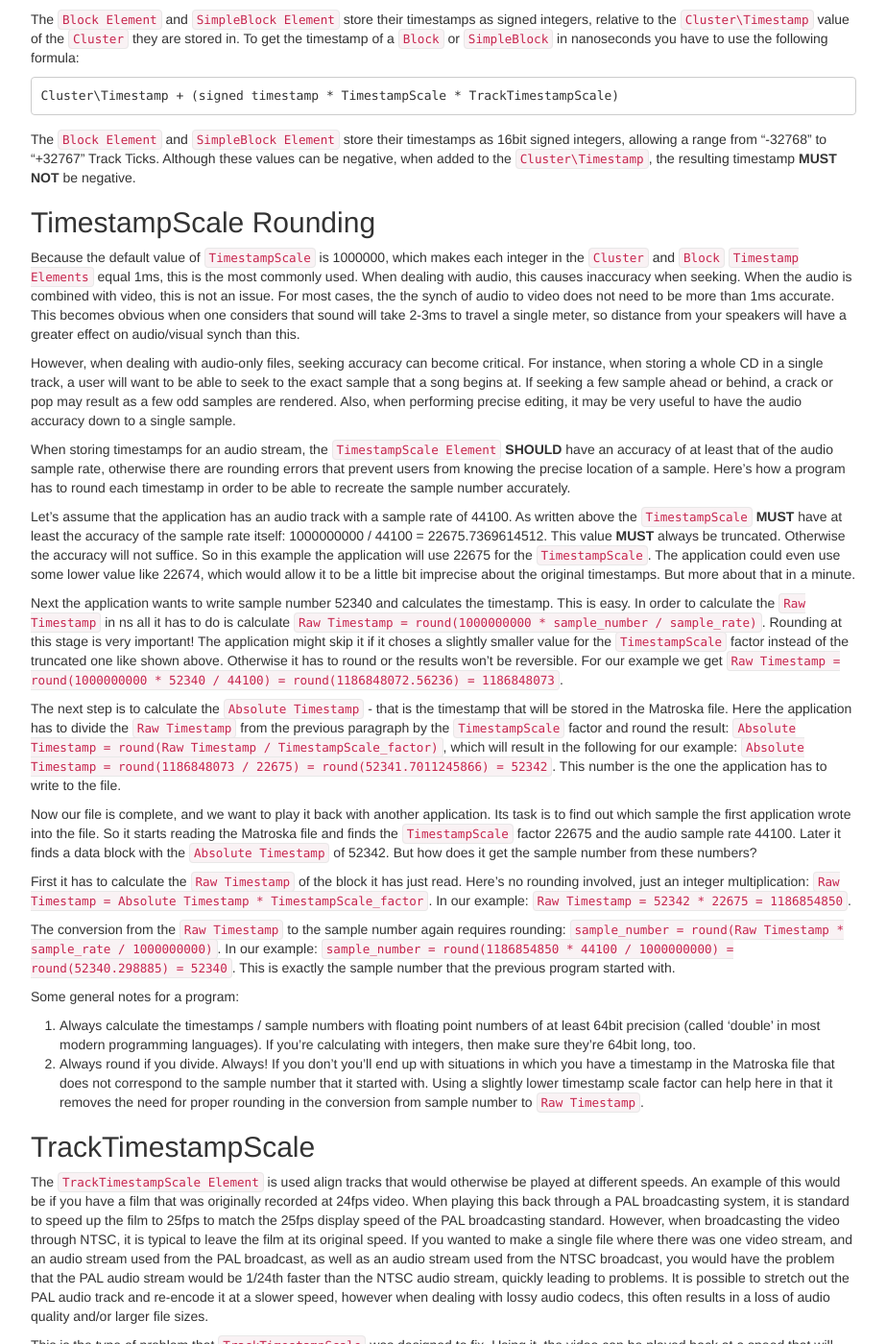
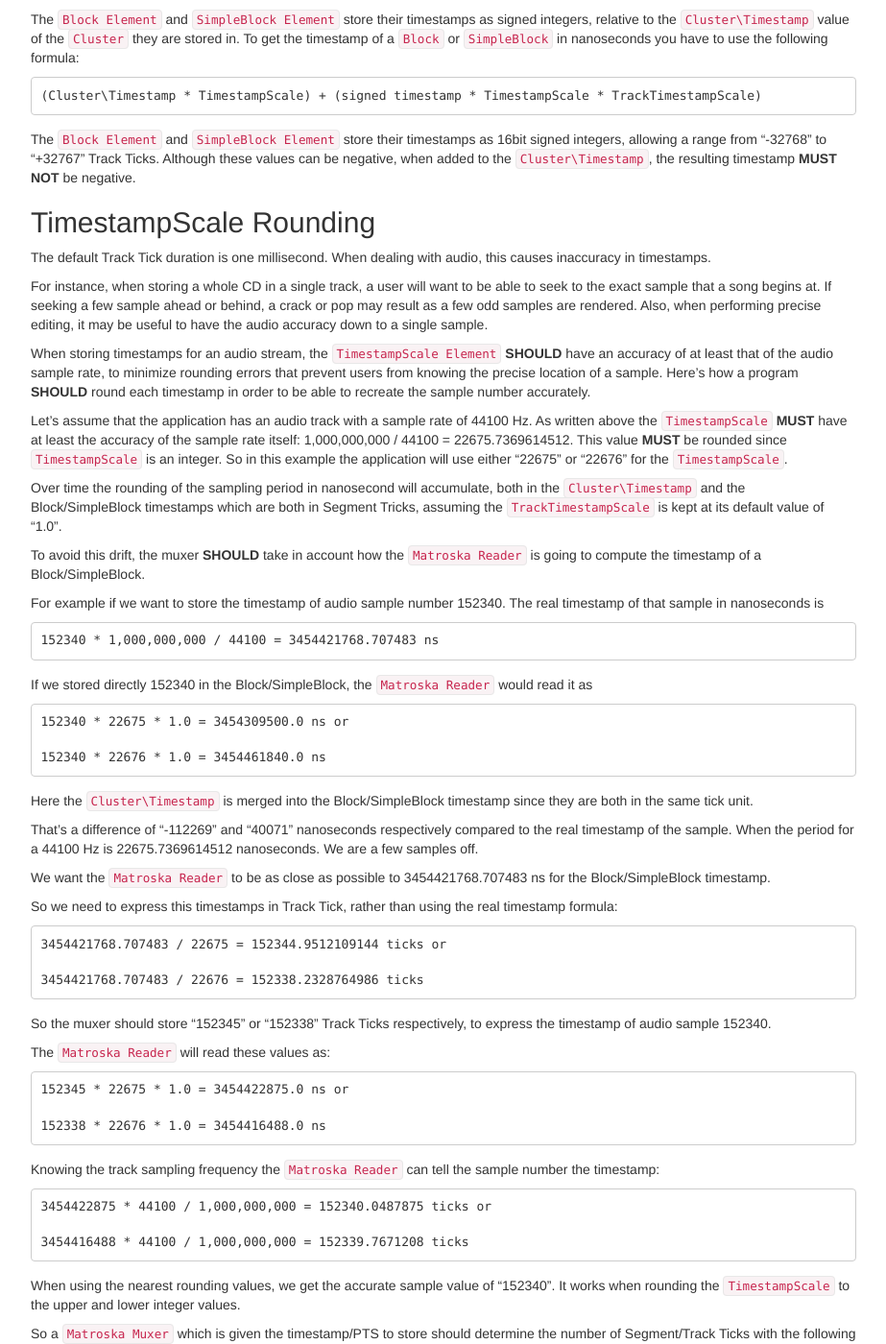
Before and after one commit to ietf-wg-cellar/matroska-specification, a Jekyll site: the page built from notes.md, in a window 1280 px wide and 1400 px high, scrolled down 4911 px. Shown: the whole window at 96% size, without its empty margins (273-1196 px from the left). Built offline with Jekyll 4.4.1, drawn with Linux system fonts in a browser that asks for light colours; some of the changed text lies outside the part shown.

Commit message:
rewrite the TimestampScale Rounding audio-only example

```diff
--- a/notes.md
+++ b/notes.md
@@ -345,70 +345,89 @@ Although these values can be negative, when added to the `Cluster\Timestamp`, th
 
 ## TimestampScale Rounding
 
-Because the default value of `TimestampScale` is 1000000, which makes each integer in the
-`Cluster` and `Block` `Timestamp Elements` equal 1ms, this is the most commonly used.
-When dealing with audio, this causes inaccuracy when seeking. When the audio is combined with video,
-this is not an issue. For most cases, the the synch of audio to video does not need to be more than
-1ms accurate. This becomes obvious when one considers that sound will take 2-3ms to travel a single meter,
-so distance from your speakers will have a greater effect on audio/visual synch than this.
+The default Track Tick duration is one millisecond.
+When dealing with audio, this causes inaccuracy in timestamps.
 
-However, when dealing with audio-only files, seeking accuracy can become critical.
 For instance, when storing a whole CD in a single track, a user will want to be able to seek
 to the exact sample that a song begins at. If seeking a few sample ahead or behind, a crack
 or pop may result as a few odd samples are rendered. Also, when performing precise editing,
-it may be very useful to have the audio accuracy down to a single sample.
+it may be useful to have the audio accuracy down to a single sample.
 
 When storing timestamps for an audio stream, the `TimestampScale Element` **SHOULD** have an accuracy
-of at least that of the audio sample rate, otherwise there are rounding errors that prevent users
-from knowing the precise location of a sample. Here's how a program has to round each timestamp
+of at least that of the audio sample rate, to minimize rounding errors that prevent users
+from knowing the precise location of a sample. Here's how a program **SHOULD** round each timestamp
 in order to be able to recreate the sample number accurately.
 
-Let's assume that the application has an audio track with a sample rate of 44100. As written
-above the `TimestampScale` **MUST** have at least the accuracy of the sample rate itself: 1000000000 / 44100 = 22675.7369614512.
-This value **MUST** always be truncated. Otherwise the accuracy will not suffice.
-So in this example the application will use 22675 for the `TimestampScale`.
-The application could even use some lower value like 22674, which would allow it to be a
-little bit imprecise about the original timestamps. But more about that in a minute.
+Let's assume that the application has an audio track with a sample rate of 44100 Hz. As written
+above the `TimestampScale` **MUST** have at least the accuracy of the sample rate itself: 1,000,000,000 / 44100 = 22675.7369614512.
+This value **MUST** be rounded since `TimestampScale` is an integer.
+So in this example the application will use either "22675" or "22676" for the `TimestampScale`.
 
-Next the application wants to write sample number 52340 and calculates the timestamp. This is easy.
-In order to calculate the `Raw Timestamp` in ns all it has to do is calculate
-`Raw Timestamp = round(1000000000 * sample_number / sample_rate)`. Rounding at this stage
-is very important! The application might skip it if it choses a slightly smaller value for
-the `TimestampScale` factor instead of the truncated one like shown above.
-Otherwise it has to round or the results won't be reversible.
-For our example we get `Raw Timestamp = round(1000000000 * 52340 / 44100) = round(1186848072.56236) = 1186848073`.
+Over time the rounding of the sampling period in nanosecond will accumulate,
+both in the `Cluster\Timestamp` and the Block/SimpleBlock timestamps which are both in Segment Tricks,
+assuming the `TrackTimestampScale` is kept at its default value of "1.0".
 
-The next step is to calculate the `Absolute Timestamp` - that is the timestamp that
-will be stored in the Matroska file. Here the application has to divide the `Raw Timestamp`
-from the previous paragraph by the `TimestampScale` factor and round the result:
-`Absolute Timestamp = round(Raw Timestamp / TimestampScale_factor)`, which will result in the
-following for our example: `Absolute Timestamp = round(1186848073 / 22675) = round(52341.7011245866) = 52342`.
-This number is the one the application has to write to the file.
+To avoid this drift, the muxer **SHOULD** take in account how the `Matroska Reader` is going to compute
+the timestamp of a Block/SimpleBlock.
 
-Now our file is complete, and we want to play it back with another application.
-Its task is to find out which sample the first application wrote into the file.
-So it starts reading the Matroska file and finds the `TimestampScale` factor 22675 and
-the audio sample rate 44100. Later it finds a data block with the `Absolute Timestamp` of 52342.
-But how does it get the sample number from these numbers?
+For example if we want to store the timestamp of audio sample number 152340.
+The real timestamp of that sample in nanoseconds is
 
-First it has to calculate the `Raw Timestamp` of the block it has just read. Here's no
-rounding involved, just an integer multiplication: `Raw Timestamp = Absolute Timestamp * TimestampScale_factor`.
-In our example: `Raw Timestamp = 52342 * 22675 = 1186854850`.
+    152340 * 1,000,000,000 / 44100 = 3454421768.707483 ns
 
-The conversion from the `Raw Timestamp` to the sample number again requires rounding:
-`sample_number = round(Raw Timestamp * sample_rate / 1000000000)`.
-In our example: `sample_number = round(1186854850 * 44100 / 1000000000) = round(52340.298885) = 52340`.
-This is exactly the sample number that the previous program started with.
+If we stored directly 152340 in the Block/SimpleBlock, the `Matroska Reader` would read it as
 
-Some general notes for a program:
+    152340 * 22675 * 1.0 = 3454309500.0 ns
+or
 
-1. Always calculate the timestamps / sample numbers with floating point numbers of at least
-   64bit precision (called 'double' in most modern programming languages).
-   If you're calculating with integers, then make sure they're 64bit long, too.
-2. Always round if you divide. Always! If you don't you'll end up with situations in which
-   you have a timestamp in the Matroska file that does not correspond to the sample number
-   that it started with. Using a slightly lower timestamp scale factor can help here in
-   that it removes the need for proper rounding in the conversion from sample number to `Raw Timestamp`.
+    152340 * 22676 * 1.0 = 3454461840.0 ns
+
+Here the `Cluster\Timestamp` is merged into the Block/SimpleBlock timestamp since they are both in
+the same tick unit.
+
+That's a difference of "-112269" and "40071" nanoseconds respectively compared to the real timestamp of the sample.
+When the period for a 44100 Hz is 22675.7369614512 nanoseconds. We are a few samples off.
+
+We want the `Matroska Reader` to be as close as possible to 3454421768.707483 ns for the Block/SimpleBlock timestamp.
+
+So we need to express this timestamps in Track Tick, rather than using the real timestamp formula:
+
+    3454421768.707483 / 22675 = 152344.9512109144 ticks
+or
+
+    3454421768.707483 / 22676 = 152338.2328764986 ticks
+
+So the muxer should store "152345" or "152338" Track Ticks respectively, to express the timestamp of audio sample 152340.
+
+The `Matroska Reader` will read these values as:
+
+    152345 * 22675 * 1.0 = 3454422875.0 ns
+or
+
+    152338 * 22676 * 1.0 = 3454416488.0 ns
+
+Knowing the track sampling frequency the `Matroska Reader` can tell the sample number the timestamp:
+
+    3454422875 * 44100 / 1,000,000,000 = 152340.0487875 ticks
+or
+
+    3454416488 * 44100 / 1,000,000,000 = 152339.7671208 ticks
+
+When using the nearest rounding values, we get the accurate sample value of "152340".
+It works when rounding the `TimestampScale` to the upper and lower integer values.
+
+So a `Matroska Muxer` which is given the timestamp/PTS to store should determine the number of Segment/Track Ticks
+with the following formula:
+
+    timestamp tick = roundB(timestamp in ns / roundA(1,000,000,000 / sampling frequency))
+
+Where `roundA()` is a function rounding the floating number from the division to an integer
+and `roundB()` is a function rounding the floating number from the division to the nearest integer.
+
+For audio tracks, the sampling frequency is the one stored in `Audio\SamplingFrequency`.
+For video tracks, the sampling frequency is the one that **MAY** be stored as a period in `TrackEntry\DefaultDuration`.
+The `Matroska Muxer` **MAY** also know the accurate value from the source material.
+
 
 ## TrackTimestampScale
 
@@ -446,13 +465,13 @@ for the PAL audio is being played back at 25fps, the calculation would be:
 When writing a file that uses a non-default `TrackTimestampScale`, the values of the `Block`'s
 timestamp are whatever they would be when normally storing the track with a default value for
 the `TrackTimestampScale`. However, the data is interleaved a little differently.
-Data **SHOULD** be interleaved by its Raw Timestamp, see (#raw-timestamp), in the order handed back
+Data **SHOULD** be interleaved by its Raw Timestamp, in the order handed back
 from the encoder. The `Raw Timestamp` of a `Block` from a track using `TrackTimestampScale`
 is calculated using:
 
 `(Block's Timestamp + Cluster's Timestamp) * TimestampScale * TrackTimestampScale `
 
-So, a Block from the PAL track above that had a Scaled Timestamp, see (#timestampscale), of 100
+So, a Block from the PAL track above that had a Scaled Timestamp, of 100
 seconds would have a `Raw Timestamp` of 104.66666667 seconds, and so would be stored in that
 part of the file.
 
```
Also changed, not shown: other parts of notes.md (+1 -1 lines).
